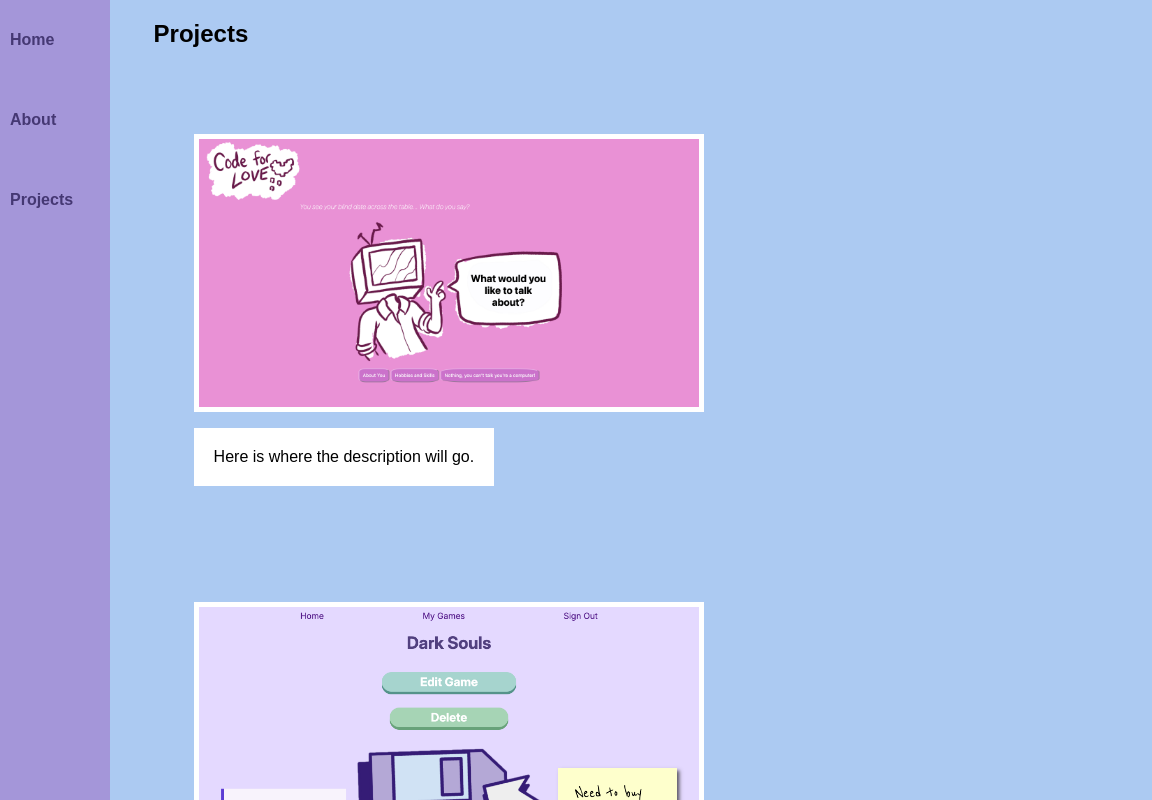
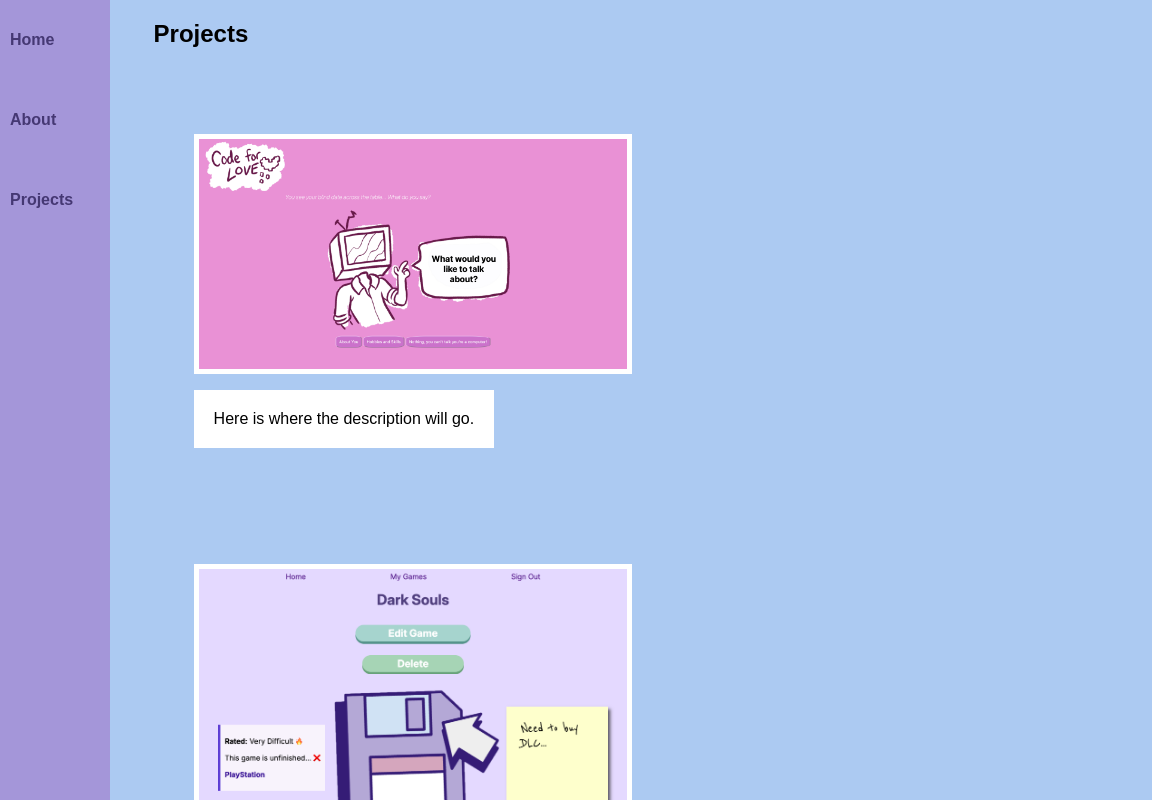
Before and after one commit to mellygriffin/portfolio-website, a React (Vite) app: page /projects in a window 768 px wide. Shown: the top 800 px of the page, 1152 px wide, since content can reach past the window. Built offline with nearby package versions, Linux system fonts and the light colour scheme.

Commit message:
Adjusted padding on index.css in body

```diff
--- a/index.css
+++ b/index.css
@@ -6,13 +6,13 @@ body {
     top: 0;
     left: 0;
     margin: 0;
-    padding-left: 20%;
-    padding-right: 30%;
+    padding-left: 15%;
+    padding-right: 5%;
     background-color: #ACCAF2;
 }
 
  /*Tablets*/
- @media only screen and (max-width:1024px) and (orientation: landscape) {
+ @media only screen and (min-width: 769px) and (max-width:1024px) and (orientation: landscape) {
     body {
         display: flex;
         flex-direction: column;
@@ -22,14 +22,14 @@ body {
         left: 0;
         margin: 0;
         padding-left: 20%;
-        padding-right: 30%;
+        padding-right: 5%;
         background-color: #ACCAF2;
     }
 }
 
 
 /* Tablet Portrait */
-@media only screen and (min-width: 700px) and (max-width:768px){
+@media only screen and (min-width: 650px) and (max-width:768px){
     body {
         display: flex;
         flex-direction: column;
@@ -39,7 +39,7 @@ body {
         left: 0;
         margin: 0 0 0 0;
         padding-left: 20%;
-        padding-right: 10%;
+        padding-right: 5%;
         background-color: #ACCAF2;
     }
 }
--- a/src/components/About/About.jsx
+++ b/src/components/About/About.jsx
@@ -3,7 +3,6 @@ const About = () => {
     return (
         <>
         <h2>Melissa Griffin</h2>
-        <img></img>
         <ul className="qualities">
         <li>💾 Junior Software Engineer </li>
         <li>🎨 Artist, Digital Media & Drawing</li>
--- a/src/components/Projects/Projects.css
+++ b/src/components/Projects/Projects.css
@@ -2,7 +2,7 @@
     display: flex;
     flex-direction: column;
     justify-content: center;
-    width: 200%;
+    width: 100%;
 }
 
 h2 {
@@ -24,7 +24,7 @@ ul {
 }
 
 img {
-    max-width: 500px;
+    align-items: stretch;
     border: 5px solid #ffff;
 }
 
```
